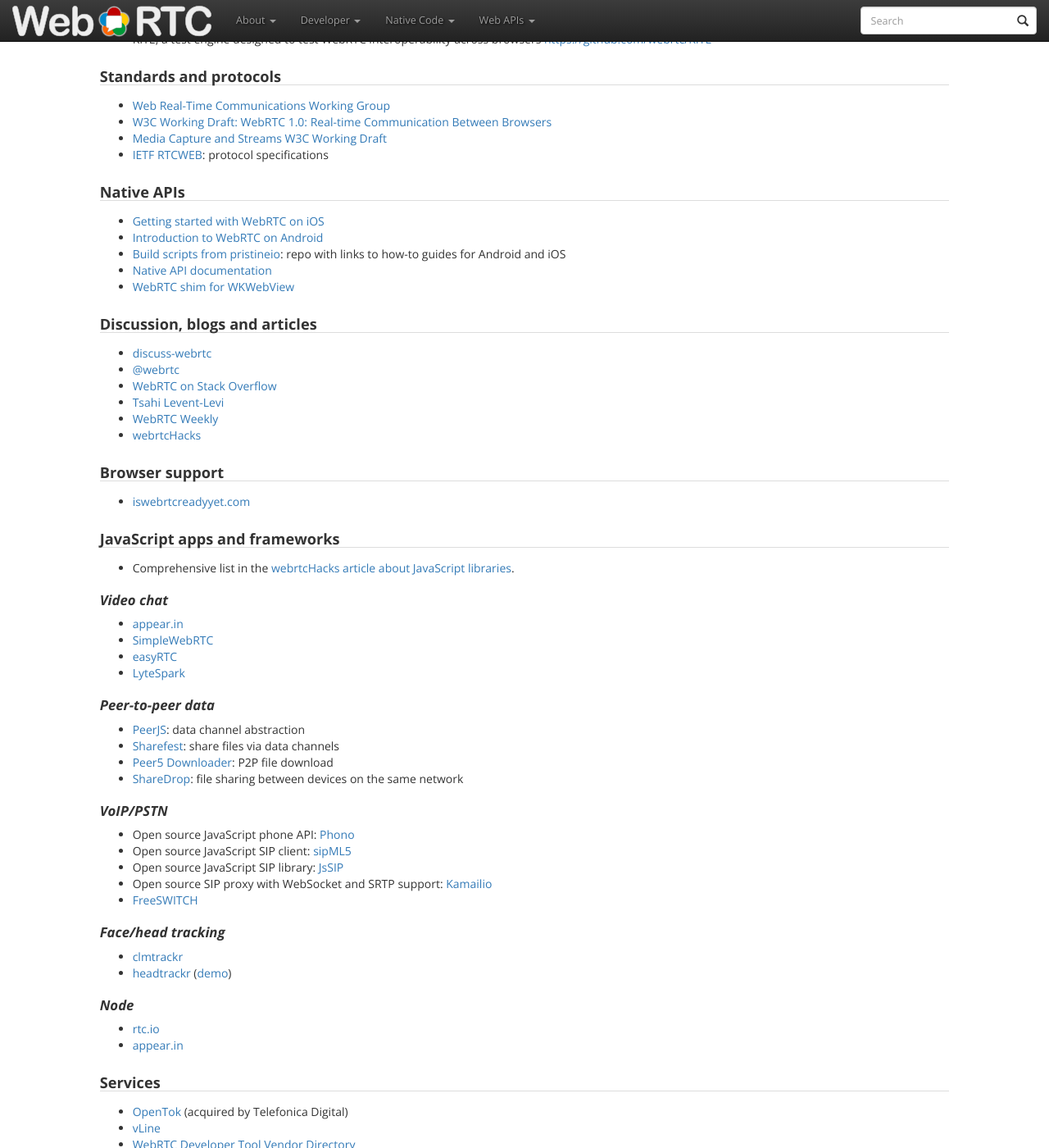
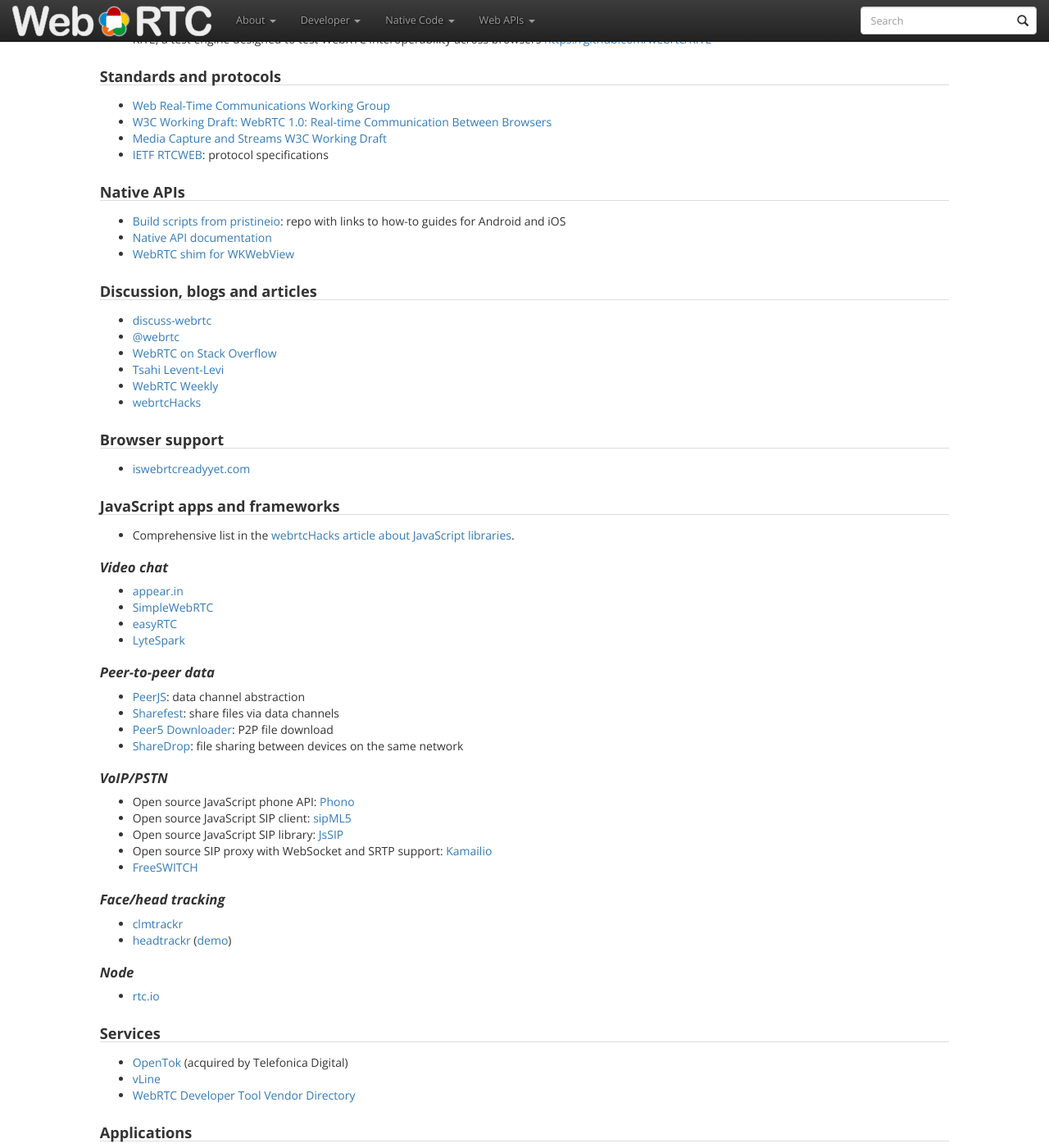
Before and after one commit to webrtc/webrtc-org, a Jekyll site: the page built from start/index.md, in a window 1280 px wide and 1400 px high, scrolled down 1451 px. Shown: the whole window at 82% size. Built offline with Jekyll 4.4.1, drawn with Linux system fonts in a browser that asks for light colours; nearby versions of some CDN libraries.

Commit message:
remove old appearin entries
they are gone now.

```diff
--- a/start/index.md
+++ b/start/index.md
@@ -79,8 +79,6 @@ More resources below.
 * [IETF RTCWEB](http://datatracker.ietf.org/wg/rtcweb/): protocol specifications
 
 ### Native APIs
-* [Getting started with WebRTC on iOS](https://tech.appear.in/2015/05/25/Getting-started-with-WebRTC-on-iOS/)
-* [Introduction to WebRTC on Android](https://tech.appear.in/2015/05/25/Introduction-to-WebRTC-on-Android)
 * [Build scripts from pristineio](https://github.com/pristineio/webrtc-build-scripts): repo with links to how-to guides for Android and iOS
 * [Native API documentation](https://webrtc.org/native-code/)
 * [WebRTC shim for WKWebView](https://github.com/common-tater/wkwebview-webrtc-shim)
@@ -100,7 +98,7 @@ More resources below.
 * Comprehensive list in the [webrtcHacks article about JavaScript libraries](https://webrtchacks.com/whats-in-a-webrtc-javascript-library/).
 
 #### Video chat
-* [appear.in](https://developer.appear.in/)
+* [appear.in](https://appear.in/)
 * [SimpleWebRTC](https://github.com/henrikjoreteg/SimpleWebRTC)
 * [easyRTC](https://github.com/priologic/easyrtc)
 * [LyteSpark](http://lytespark.com)
@@ -124,7 +122,6 @@ More resources below.
 
 #### Node
 * [rtc.io](http://rtc.io)
-* [appear.in](https://www.npmjs.com/package/appearin-sdk)
 
 ### Services
 * [OpenTok](https://tokbox.com/) (acquired by Telefonica Digital)
```
